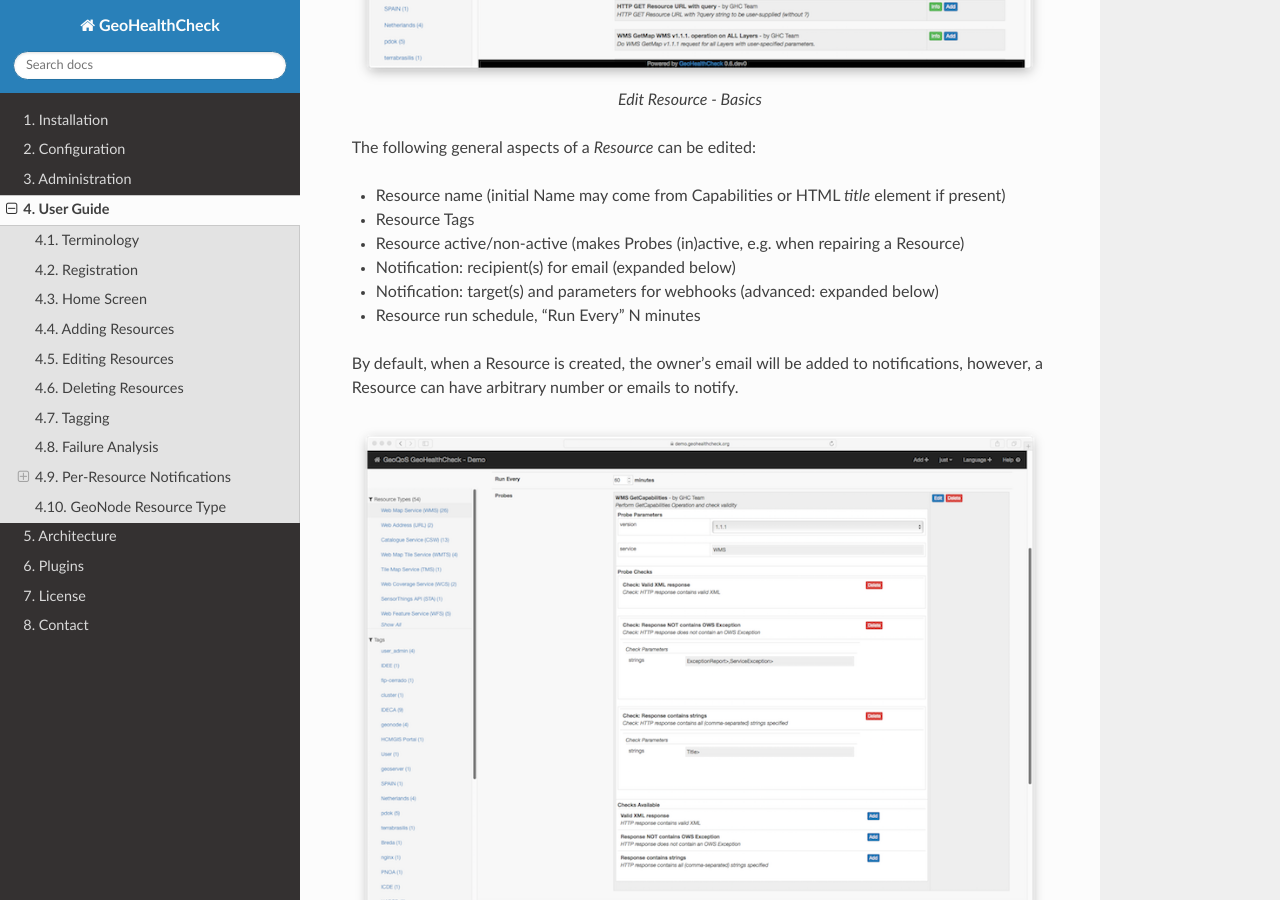
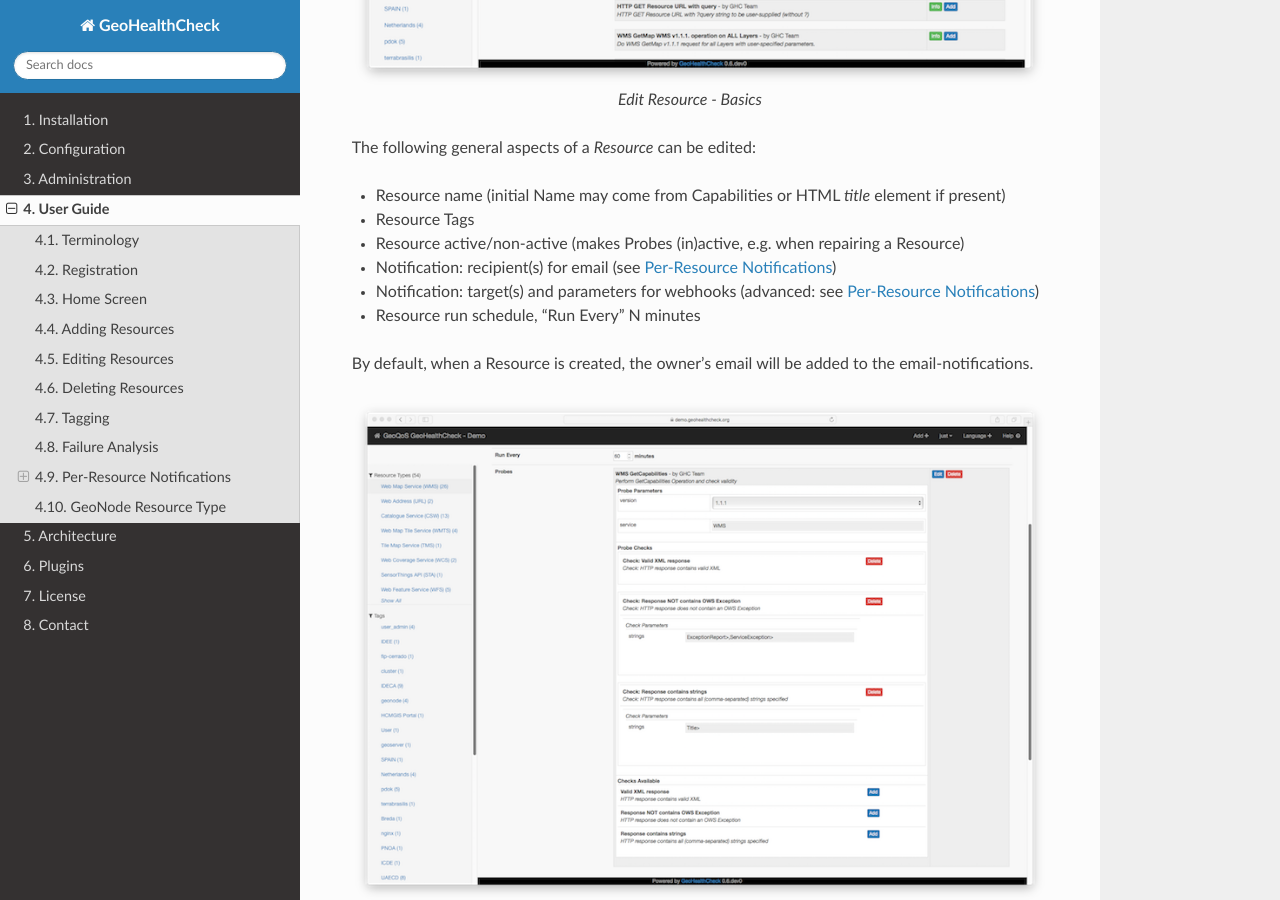
Before and after one commit to geopython/GeoHealthCheck, a Sphinx documentation site: the page built from docs/userguide.rst, in a window 1280 px wide and 900 px high, scrolled down 5469 px. Built offline with Sphinx 7.4.7 and the Read the Docs theme 2.0.0, drawn with Linux system fonts in a browser that asks for light colours; some of the changed text lies outside the part shown.

```diff
--- a/docs/userguide.rst
+++ b/docs/userguide.rst
@@ -144,12 +144,11 @@
 - Resource name (initial Name may come from Capabilities or HTML `title` element if present)
 - Resource Tags
 - Resource active/non-active (makes Probes (in)active, e.g. when repairing a Resource)
-- Notification: recipient(s) for email (expanded below)
-- Notification: target(s) and parameters for webhooks (advanced: expanded below)
+- Notification: recipient(s) for email (see :ref:`notification_notes`)
+- Notification: target(s) and parameters for webhooks (advanced: see :ref:`notification_notes`)
 - Resource run schedule, "Run Every" N minutes
 
-By default, when a Resource is created,
-the owner's email will be added to notifications, however, a Resource can have arbitrary number or emails to notify.
+By default, when a Resource is created, the owner's email will be added to the email-notifications.
 
 .. figure:: _static/userguide/edit-resource-2-s.png
     :target: _static/userguide/edit-resource-2.png
```
Also changed, not shown: other parts of docs/userguide.rst (+3 -1 lines), 3 other files.
